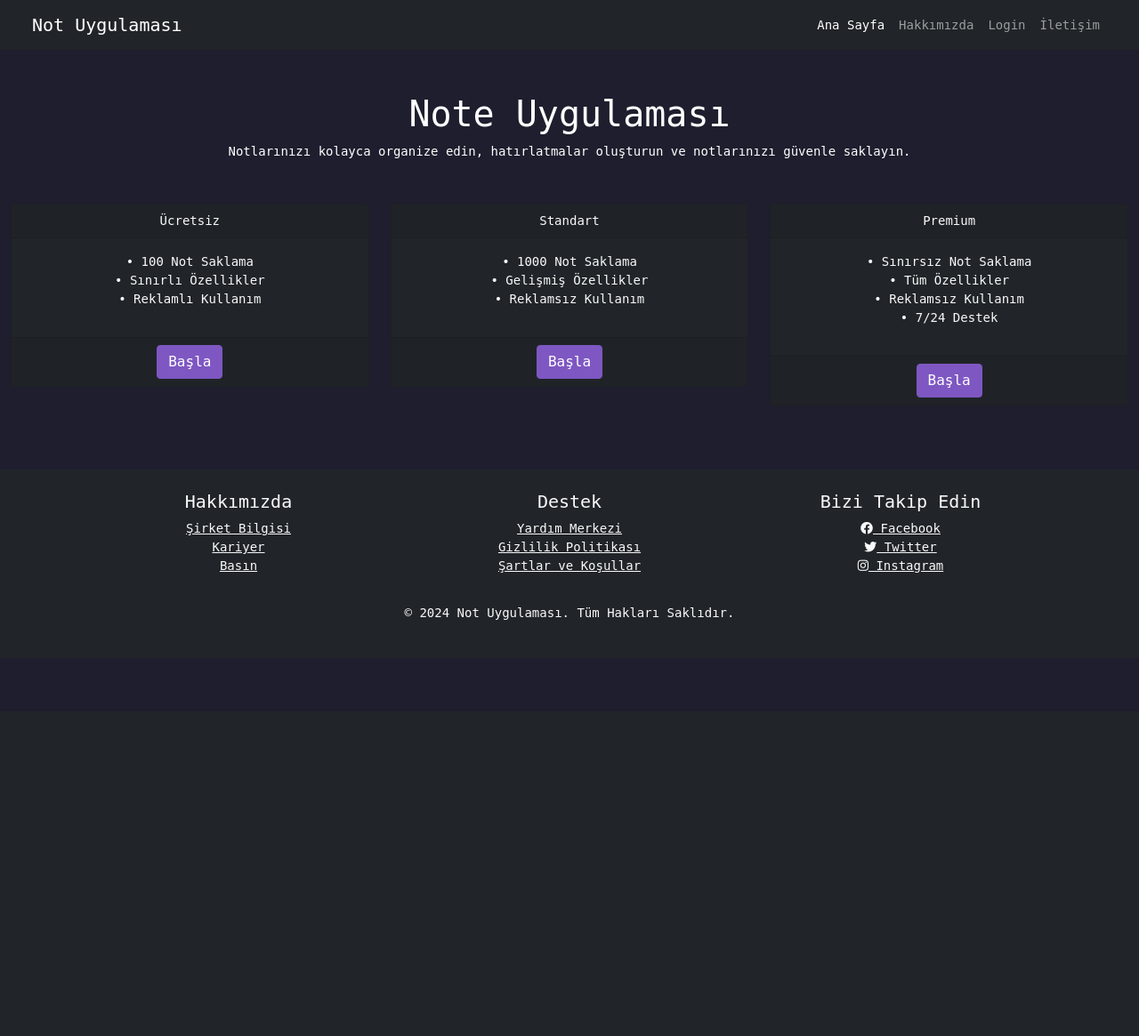
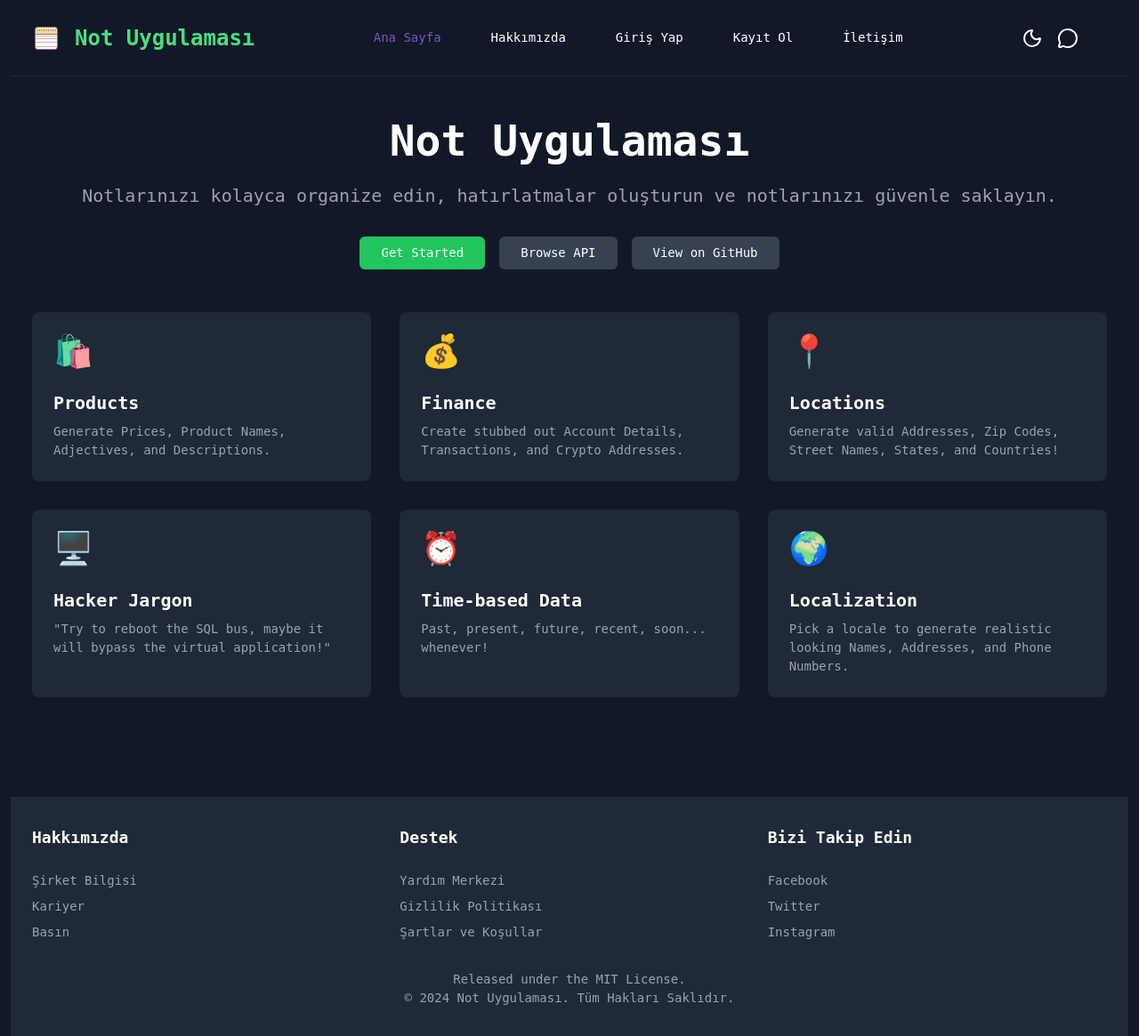
Before and after one commit to palamut62/note_app, a Django app: page / in a window 1280 px wide. Shown: the whole page at 89% size. Before the commit the page ends 697 px from the top, so only its background shows below. Run offline with Django 5.2, Linux system fonts and the light colour scheme; some libraries are stand-ins or nearby versions.

Commit message:
feat:son ayarlar yapıldı.

```diff
--- /dev/null
+++ b/static/css/index.css
@@ -0,0 +1,202 @@
+body {
+    background-color: #1e1e2e;
+    color: #ffffff;
+    font-family: 'Inconsolata', monospace;
+    font-size: 14px;
+    margin: 0;
+    padding: 0;
+    min-height: 100vh;
+}
+
+.navbar {
+    background-color: #3a3a4f;
+    padding: 1rem 0;
+}
+
+.container {
+    width: 80%;
+    margin: 0 auto;
+}
+
+.navbar-content {
+    display: flex;
+    justify-content: space-between;
+    align-items: center;
+}
+
+.navbar-brand {
+    display: flex;
+    align-items: center;
+    gap: 1rem;
+}
+
+.navbar-brand img {
+    width: 32px;
+    height: 32px;
+}
+
+.navbar-brand h1 {
+    font-size: 1.5rem;
+    font-weight: bold;
+    color: #7e57c2;
+}
+
+.navbar-nav {
+    display: flex;
+    gap: 1rem;
+}
+
+.nav-link {
+    color: #ffffff;
+    text-decoration: none;
+    transition: color 0.3s ease;
+}
+
+.nav-link:hover, .nav-link.active {
+    color: #7e57c2;
+}
+
+.main-content {
+    padding: 4rem 0;
+}
+
+.hero-section {
+    text-align: center;
+    margin-bottom: 4rem;
+}
+
+.hero-title {
+    font-size: 3rem;
+    font-weight: bold;
+    margin-bottom: 1rem;
+}
+
+.hero-description {
+    font-size: 1.2rem;
+    color: #dcdcdc;
+    margin-bottom: 2rem;
+}
+
+.btn {
+    display: inline-block;
+    padding: 0.5rem 1rem;
+    border-radius: 0.25rem;
+    text-decoration: none;
+    transition: background-color 0.3s ease;
+}
+
+.btn-primary {
+    background-color: #7e57c2;
+    color: #ffffff;
+}
+
+.btn-primary:hover {
+    background-color: #6a4caf;
+}
+
+.btn-secondary {
+    background-color: #4a4a5f;
+    color: #ffffff;
+}
+
+.btn-secondary:hover {
+    background-color: #3a3a4f;
+}
+
+.features-grid {
+    display: grid;
+    grid-template-columns: repeat(auto-fit, minmax(250px, 1fr));
+    gap: 2rem;
+}
+
+.feature-card {
+    background-color: #3a3a4f;
+    border-radius: 0.5rem;
+    padding: 1.5rem;
+    text-align: center;
+}
+
+.feature-icon {
+    font-size: 3rem;
+    margin-bottom: 1rem;
+}
+
+.feature-title {
+    font-size: 1.2rem;
+    font-weight: bold;
+    margin-bottom: 0.5rem;
+}
+
+.feature-description {
+    color: #dcdcdc;
+}
+
+footer {
+    background-color: #2a2a3a;
+    padding: 2rem 0;
+    margin-top: 4rem;
+}
+
+.footer-content {
+    display: grid;
+    grid-template-columns: repeat(auto-fit, minmax(200px, 1fr));
+    gap: 2rem;
+}
+
+.footer-section h3 {
+    font-size: 1.2rem;
+    font-weight: bold;
+    margin-bottom: 1rem;
+    color: #7e57c2;
+}
+
+.footer-links {
+    list-style: none;
+    padding: 0;
+}
+
+.footer-links li {
+    margin-bottom: 0.5rem;
+}
+
+.footer-links a {
+    color: #dcdcdc;
+    text-decoration: none;
+    transition: color 0.3s ease;
+}
+
+.footer-links a:hover {
+    color: #7e57c2;
+}
+
+.footer-bottom {
+    text-align: center;
+    margin-top: 2rem;
+    padding-top: 1rem;
+    border-top: 1px solid #3a3a4f;
+    color: #dcdcdc;
+}
+
+@media (max-width: 768px) {
+    .container {
+        width: 90%;
+    }
+
+    .navbar-content {
+        flex-direction: column;
+        align-items: flex-start;
+    }
+
+    .navbar-nav {
+        margin-top: 1rem;
+        flex-direction: column;
+    }
+
+    .hero-title {
+        font-size: 2.5rem;
+    }
+
+    .features-grid {
+        grid-template-columns: 1fr;
+    }
+}
--- a/static/css/style.css
+++ b/static/css/style.css
@@ -16,10 +16,14 @@ body {
     background-color: #2a2a3a;
     height: 100vh;
     width: 20%;
-    overflow-y: scroll;
+    overflow-y: auto;
     padding: 20px;
     scrollbar-width: none;  /* Firefox için */
     -ms-overflow-style: none;  /* IE ve Edge için */
+    position: fixed;
+    left: 0;
+    top: 0;
+    bottom: 0;
 }
 
 .sidebar::-webkit-scrollbar {
@@ -116,8 +120,10 @@ body {
 
 .main-content {
     background-color: transparent;
-    padding: 20px;
+    padding: 20px 0 20px 20px;
     min-height: 100vh;
+    width: 80%;
+    margin-left: 20%;
 }
 
 .notes-grid {
@@ -127,11 +133,12 @@ body {
     justify-content: flex-start;
     width: 100%;
     padding: 0;
+    margin-right: 0;
 }
 
 .note-wrapper {
-    flex: 0 0 calc(33.333% - 20px);
-    max-width: calc(33.333% - 20px);
+    flex: 0 0 calc(33.333% - 13.333px);
+    max-width: calc(33.333% - 13.333px);
     display: flex;
     margin-bottom: 20px;
 }
@@ -228,16 +235,40 @@ body {
     background-color: #4a4a5f;
 }
 
+.dashboard-buttons {
+    display: flex;
+    justify-content: flex-end;
+    margin-bottom: 20px;
+    padding-right: 20px;
+}
+
+.container-fluid {
+    padding-left: 0;
+    padding-right: 0;
+}
+
 @media (max-width: 992px) {
     .note-wrapper {
-        flex: 0 0 calc(50% - 20px);
-        max-width: calc(50% - 20px);
+        flex: 0 0 calc(50% - 10px);
+        max-width: calc(50% - 10px);
     }
 }
 
 @media (max-width: 768px) {
+    .main-content {
+        width: 100%;
+        margin-left: 0;
+        padding: 20px;
+    }
+
     .note-wrapper {
         flex: 0 0 100%;
         max-width: 100%;
     }
+
+    .sidebar {
+        width: 100%;
+        height: auto;
+        position: static;
+    }
 }
--- a/templates/base.html
+++ b/templates/base.html
@@ -10,11 +10,12 @@
 
     <link href="https://cdn.jsdelivr.net/npm/bootstrap@5.1.3/dist/css/bootstrap.min.css" rel="stylesheet">
     <link rel="stylesheet" href="https://cdnjs.cloudflare.com/ajax/libs/font-awesome/5.15.3/css/all.min.css">
-    <link rel="stylesheet" href="{% static 'css/style.css' %}">
 
 
     {% block extra_head %}{% endblock %}
-    {% block extra_css%}{% endblock %}
+    {% block extra_css%}
+            <link rel="stylesheet" href="{% static 'css/style.css' %}">
+    {% endblock %}
 </head>
 <body>
 
--- a/templates/index.html
+++ b/templates/index.html
@@ -1,131 +1,132 @@
 {% extends 'base.html' %}
+{% load static %}
+{% block extra_head %}
 
-{% block title %}Ana Sayfa - Not Uygulaması{% endblock %}
+    <script src="https://cdn.tailwindcss.com"></script>
+    <script src="https://unpkg.com/lucide@latest"></script>
+{% endblock %}
+
+{% block extra_css%}
+                <link rel="stylesheet" href="{% static 'css/index.css' %}">
+
+    {% endblock %}
 
 {% block content %}
-    <!-- Navbar -->
-    <nav class="navbar navbar-expand-lg navbar-dark bg-dark">
-        <div class="container-fluid">
-            <a class="navbar-brand" href="{% url 'index' %}">Not Uygulaması</a>
-            <button class="navbar-toggler" type="button" data-bs-toggle="collapse" data-bs-target="#navbarNav" aria-controls="navbarNav" aria-expanded="false" aria-label="Toggle navigation">
-                <span class="navbar-toggler-icon"></span>
-            </button>
-            <div class="collapse navbar-collapse" id="navbarNav">
-                <ul class="navbar-nav ms-auto">
-                    <li class="nav-item">
-                        <a class="nav-link active" aria-current="page" href="{% url 'index' %}">Ana Sayfa</a>
-                    </li>
-                    <li class="nav-item">
-                        <a class="nav-link" href="#">Hakkımızda</a>
-                    </li>
-                    <!-- Kullanıcı login olduysa gösterilecek butonlar -->
+<div class="col-12 bg-gray-900 text-white min-h-screen">
+    <header class="border-b border-gray-800">
+        <div class="container mx-auto px-4 py-4 flex justify-between items-center">
+            <div class="flex items-center space-x-4">
+                <img src="{% static 'images/logo.png' %}" alt="Logo" class="w-8 h-8">
+                <h1 class="text-2xl font-bold text-green-400">Not Uygulaması</h1>
+            </div>
+           <nav>
+                <ul class="flex space-x-6">
+                    <li><a href="{% url 'index' %}" class="nav-link active" aria-current="page">Ana Sayfa</a></li>
+                    <li><a href="#" class="nav-link">Hakkımızda</a></li>
                     {% if user.is_authenticated %}
-                        <li class="nav-item">
-                            <a class="nav-link" href="{% url 'dashboard' %}">Dashboard</a>
-                        </li>
-                        <li class="nav-item">
-                            <a class="nav-link" href="{% url 'logout' %}">Logout</a>
-                        </li>
+                        <li><a href="{% url 'dashboard' %}" class="nav-link">Dashboard</a></li>
+                        <li><a href="{% url 'logout' %}" class="nav-link">Çıkış Yap</a></li>
                     {% else %}
-                        <!-- Kullanıcı login olmadıysa gösterilecek butonlar -->
-                        <li class="nav-item">
-                            <a class="nav-link" href="{% url 'login' %}">Login</a>
-                        </li>
-                        <li class="nav-item">
-                            <a class="nav-link" href="#">İletişim</a>
-                        </li>
+                        <li><a href="{% url 'login' %}" class="nav-link">Giriş Yap</a></li>
+                        <li><a href="{% url 'register' %}" class="nav-link">Kayıt Ol</a></li>
                     {% endif %}
+                    <li><a href="#" class="nav-link">İletişim</a></li>
                 </ul>
+            </nav>
+            <div class="flex items-center space-x-4">
+                <div class="flex items-center space-x-4">
+                <i data-lucide="moon"></i>
+                <i data-lucide="message-circle"></i>
+                <i data-lucide="twitter"></i>
+                <i data-lucide="github"></i>
+            </div>
             </div>
         </div>
-    </nav>
+    </header>
 
-    <!-- Ana İçerik -->
-    <div class="container mt-5">
-        <!-- Açıklama Bölümü -->
-        <section class="text-center mb-5">
-            <h1>Note Uygulaması</h1>
-            <p>Notlarınızı kolayca organize edin, hatırlatmalar oluşturun ve notlarınızı güvenle saklayın.</p>
-        </section>
-
-        <!-- Abonelik Kartları -->
-        <div class="row">
-            <div class="col-md-4">
-                <div class="card text-center bg-dark text-light mb-4">
-                    <div class="card-header">
-                        Ücretsiz
-                    </div>
-                    <div class="card-body">
-                        <p>• 100 Not Saklama<br>• Sınırlı Özellikler<br>• Reklamlı Kullanım</p>
-                    </div>
-                    <div class="card-footer">
-                        <button class="btn btn-primary">Başla</button>
-                    </div>
-                </div>
-            </div>
-
-            <div class="col-md-4">
-                <div class="card text-center bg-dark text-light mb-4">
-                    <div class="card-header">
-                        Standart
-                    </div>
-                    <div class="card-body">
-                        <p>• 1000 Not Saklama<br>• Gelişmiş Özellikler<br>• Reklamsız Kullanım</p>
-                    </div>
-                    <div class="card-footer">
-                        <button class="btn btn-secondary">Başla</button>
-                    </div>
-                </div>
-            </div>
-
-            <div class="col-md-4">
-                <div class="card text-center bg-dark text-light mb-4">
-                    <div class="card-header">
-                        Premium
-                    </div>
-                    <div class="card-body">
-                        <p>• Sınırsız Not Saklama<br>• Tüm Özellikler<br>• Reklamsız Kullanım<br>• 7/24 Destek</p>
-                    </div>
-                    <div class="card-footer">
-                        <button class="btn btn-success">Başla</button>
-                    </div>
-                </div>
+    <main class="container mx-auto px-4 py-12" role="main">
+        <div class="text-center mb-12">
+            <h2 class="text-5xl font-bold mb-4">Not Uygulaması</h2>
+            <p class="text-xl text-gray-400 mb-8">Notlarınızı kolayca organize edin, hatırlatmalar oluşturun ve notlarınızı güvenle saklayın.</p>
+            <div class="flex justify-center space-x-4">
+                <a href="#" class="bg-green-500 text-white px-6 py-2 rounded-md hover:bg-green-600">Get Started</a>
+                <a href="#" class="bg-gray-700 text-white px-6 py-2 rounded-md hover:bg-gray-600">Browse API</a>
+                <a href="#" class="bg-gray-700 text-white px-6 py-2 rounded-md hover:bg-gray-600">View on GitHub</a>
             </div>
         </div>
-    </div>
 
-    <!-- Footer -->
-    <footer class="bg-dark text-light mt-5 p-4 text-center">
-        <div class="container">
-            <div class="row">
-                <div class="col-md-4">
-                    <h5>Hakkımızda</h5>
-                    <ul class="list-unstyled">
-                        <li><a href="#" class="text-light">Şirket Bilgisi</a></li>
-                        <li><a href="#" class="text-light">Kariyer</a></li>
-                        <li><a href="#" class="text-light">Basın</a></li>
+        <div class="grid grid-cols-2 md:grid-cols-3 gap-8 mt-12">
+            <div class="bg-gray-800 p-6 rounded-lg">
+                <div class="text-4xl mb-4">🛍️</div>
+                <h3 class="text-xl font-semibold mb-2">Products</h3>
+                <p class="text-gray-400">Generate Prices, Product Names, Adjectives, and Descriptions.</p>
+            </div>
+            <div class="bg-gray-800 p-6 rounded-lg">
+                <div class="text-4xl mb-4">💰</div>
+                <h3 class="text-xl font-semibold mb-2">Finance</h3>
+                <p class="text-gray-400">Create stubbed out Account Details, Transactions, and Crypto Addresses.</p>
+            </div>
+            <div class="bg-gray-800 p-6 rounded-lg">
+                <div class="text-4xl mb-4">📍</div>
+                <h3 class="text-xl font-semibold mb-2">Locations</h3>
+                <p class="text-gray-400">Generate valid Addresses, Zip Codes, Street Names, States, and Countries!</p>
+            </div>
+            <div class="bg-gray-800 p-6 rounded-lg">
+                <div class="text-4xl mb-4">🖥️</div>
+                <h3 class="text-xl font-semibold mb-2">Hacker Jargon</h3>
+                <p class="text-gray-400">"Try to reboot the SQL bus, maybe it will bypass the virtual application!"</p>
+            </div>
+            <div class="bg-gray-800 p-6 rounded-lg">
+                <div class="text-4xl mb-4">⏰</div>
+                <h3 class="text-xl font-semibold mb-2">Time-based Data</h3>
+                <p class="text-gray-400">Past, present, future, recent, soon... whenever!</p>
+            </div>
+            <div class="bg-gray-800 p-6 rounded-lg">
+                <div class="text-4xl mb-4">🌍</div>
+                <h3 class="text-xl font-semibold mb-2">Localization</h3>
+                <p class="text-gray-400">Pick a locale to generate realistic looking Names, Addresses, and Phone Numbers.</p>
+            </div>
+        </div>
+    </main>
+
+    <footer class="bg-gray-800 py-8">
+        <div class="container mx-auto px-4">
+            <div class="grid grid-cols-1 md:grid-cols-3 gap-8 mb-8">
+                <div>
+                    <h3 class="text-lg font-semibold mb-4">Hakkımızda</h3>
+                    <ul class="space-y-2">
+                        <li><a href="#" class="text-gray-400 hover:text-white">Şirket Bilgisi</a></li>
+                        <li><a href="#" class="text-gray-400 hover:text-white">Kariyer</a></li>
+                        <li><a href="#" class="text-gray-400 hover:text-white">Basın</a></li>
                     </ul>
                 </div>
-                <div class="col-md-4">
-                    <h5>Destek</h5>
-                    <ul class="list-unstyled">
-                        <li><a href="#" class="text-light">Yardım Merkezi</a></li>
-                        <li><a href="#" class="text-light">Gizlilik Politikası</a></li>
-                        <li><a href="#" class="text-light">Şartlar ve Koşullar</a></li>
+                <div>
+                    <h3 class="text-lg font-semibold mb-4">Destek</h3>
+                    <ul class="space-y-2">
+                        <li><a href="#" class="text-gray-400 hover:text-white">Yardım Merkezi</a></li>
+                        <li><a href="#" class="text-gray-400 hover:text-white">Gizlilik Politikası</a></li>
+                        <li><a href="#" class="text-gray-400 hover:text-white">Şartlar ve Koşullar</a></li>
                     </ul>
                 </div>
-                <div class="col-md-4">
-                    <h5>Bizi Takip Edin</h5>
-                    <ul class="list-unstyled">
-                        <li><a href="#" class="text-light"><i class="fab fa-facebook"></i> Facebook</a></li>
-                        <li><a href="#" class="text-light"><i class="fab fa-twitter"></i> Twitter</a></li>
-                        <li><a href="#" class="text-light"><i class="fab fa-instagram"></i> Instagram</a></li>
+                <div>
+                    <h3 class="text-lg font-semibold mb-4">Bizi Takip Edin</h3>
+                    <ul class="space-y-2">
+                        <li><a href="#" class="text-gray-400 hover:text-white">Facebook</a></li>
+                        <li><a href="#" class="text-gray-400 hover:text-white">Twitter</a></li>
+                        <li><a href="#" class="text-gray-400 hover:text-white">Instagram</a></li>
                     </ul>
                 </div>
             </div>
-            <div class="mt-3">
-                <p>&copy; 2024 Not Uygulaması. Tüm Hakları Saklıdır.</p>
+            <div class="text-center text-gray-400">
+                <p>Released under the MIT License.</p>
+                <p>© {% now "Y" %} Not Uygulaması. Tüm Hakları Saklıdır.</p>
             </div>
         </div>
     </footer>
+</div>
+ {% block extra_js %}
+   <script>
+        lucide.createIcons();
+    </script>
 {% endblock %}
+{% endblock %}
--- a/templates/notes/dashboard.html
+++ b/templates/notes/dashboard.html
@@ -5,6 +5,7 @@
 {% endblock %}
 
 {% block extra_css %}
+    <link rel="stylesheet" href="{% static 'css/style.css' %}">
     <link rel="stylesheet" href="{% static 'css/profil_image.css' %}">
     <link rel="stylesheet" href="{% static 'css/modal.css' %}">
 {% endblock %}
@@ -17,7 +18,8 @@
         <div class="col-md-3 sidebar">
             <div class="sidebar-content">
                 <div class="profile-section mb-4">
-                    <img src="{% if profile_image.profile_image %}{{ profile_image.profile_image.url }}{% else %}{% static 'images/default.jpeg' %}{% endif %}"
+                    <img src="
+                            {% if profile_image.profile_image %}{{ profile_image.profile_image.url }}{% else %}{% static 'images/default.jpeg' %}{% endif %}"
                          id="profile-picture-preview" class="profile-picture" data-bs-toggle="modal"
                          data-bs-target="#updateProfileImageModal">
                     <h3 class="mt-2">{{ user.username }}</h3>
```
Also changed, not shown: templates/registration/login.html (+32 -33 lines), templates/registration/register.html (+31 -33 lines), db.sqlite3, static/images/logo.png (added).
